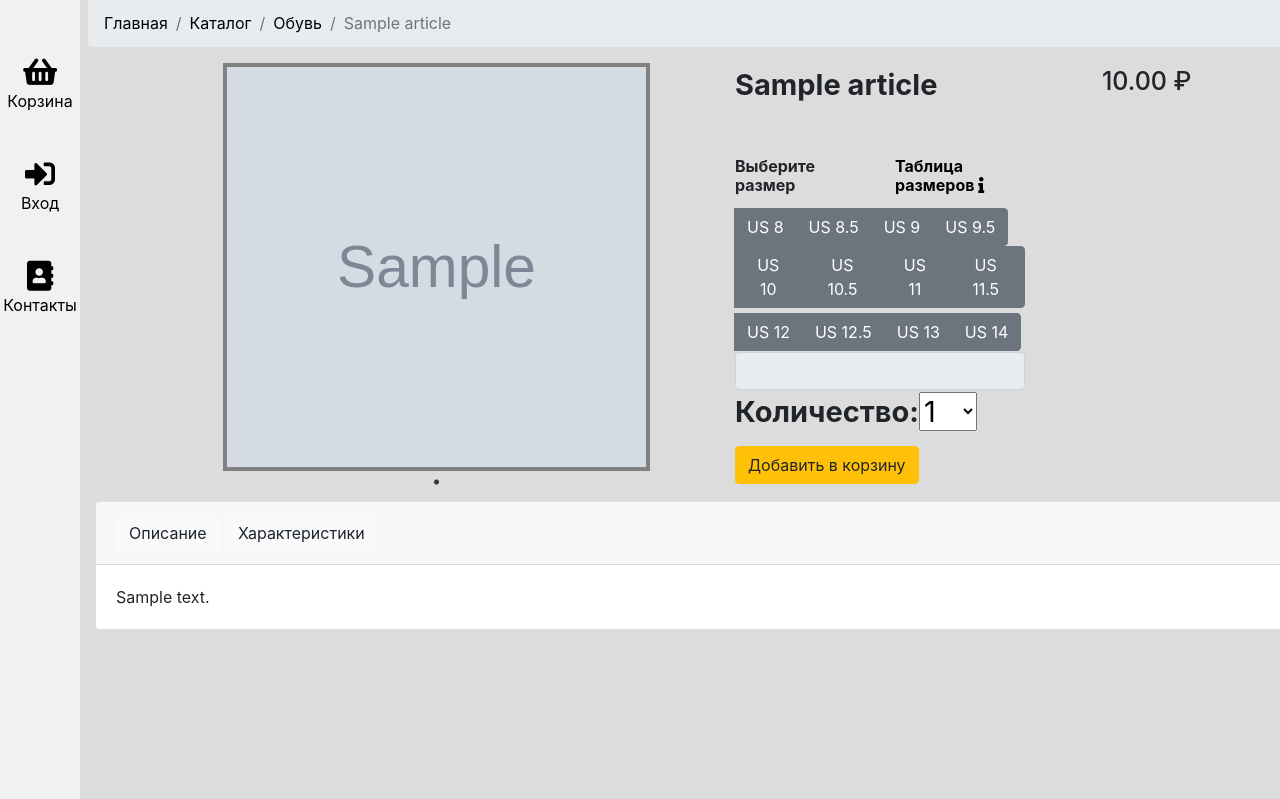
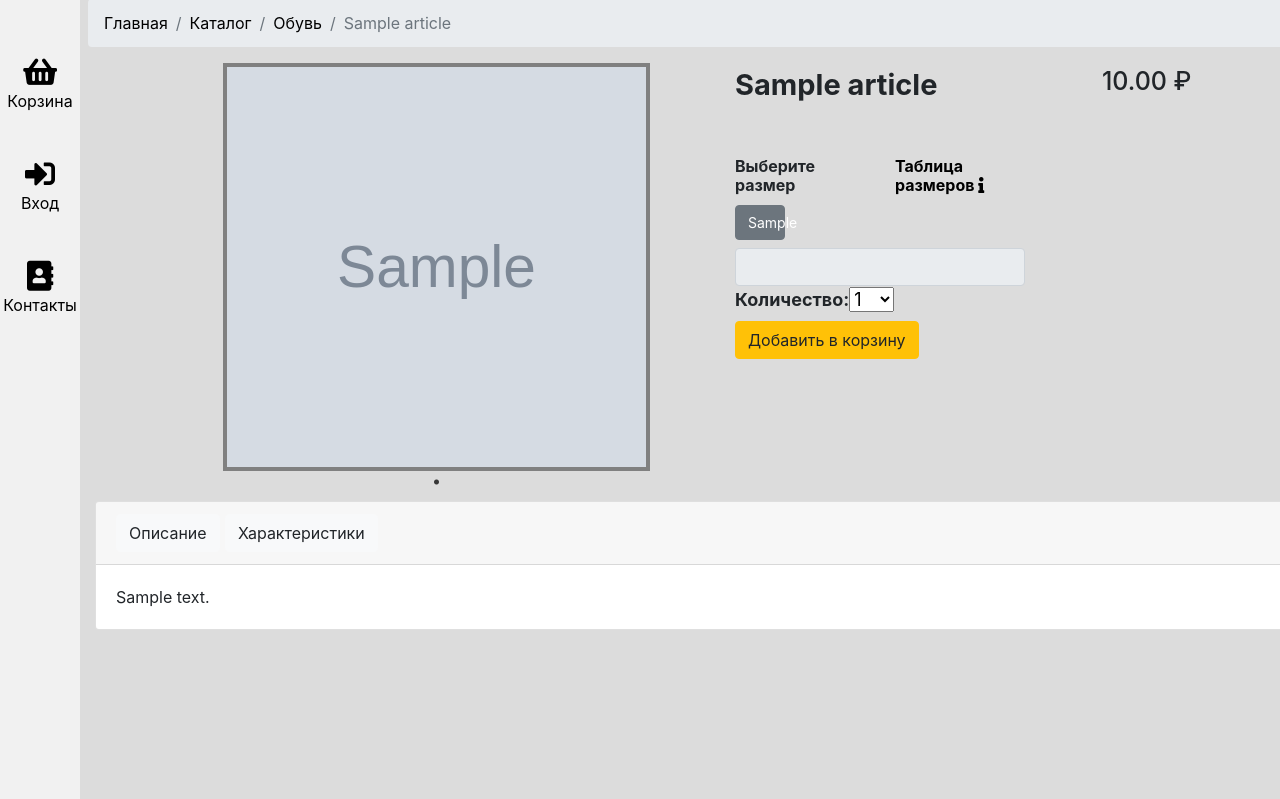
Before and after one commit to georgy1705/Django_Project, a Django app: a page that uses sitepur/main/templates/main/layout.html in a window 1280 px wide; the page is wider, and only the part inside the window is pictured. Shown: the part 82-881 px from the top of that part. Run offline with Django 3.2, Linux system fonts and the light colour scheme; tables that the repository leaves empty hold one stand-in row (values such as "Sample post"); grey boxes marked "Sample" are stand-in pictures; some libraries are stand-ins or nearby versions.

Commit message:
The transition to categories has been made. Fixed output of subcategories to the filter. The output of the size buttons is made.

```diff
--- a/sitepur/cart/templates/cart/detail.html
+++ b/sitepur/cart/templates/cart/detail.html
@@ -12,6 +12,7 @@
                     <th>Обновить кол-во</th>
                     <th>Удалить</th>
                     <th>Кол-во</th>
+                    <th>Размер</th>
                     <th>Цена за шт</th>
                     <th>Общая стоимость</th>
                 </tr>
@@ -38,6 +39,9 @@
                             <td>
                                 {{ item.quantity }}
                             </td>
+                            <td>
+                                123
+                            </td>
                             <td>{{ item.price }}</td>
                             <td>{{ item.total_price }}</td>
                         </tr>
@@ -47,7 +51,7 @@
             </tbody>
             <tr>
                 <td style="font-weight: bold; font-size: 18px;">Всего</td>
-                <td colspan="5"></td>
+                <td colspan="6"></td>
                 <td style="font-weight: bold; font-size: 18px;">{{ cart.get_total_price }}</td>
             </tr>
         </table>
--- a/sitepur/catalog/templates/catalog/details_view.html
+++ b/sitepur/catalog/templates/catalog/details_view.html
@@ -17,9 +17,14 @@
             <div class="row justify-content-right">
                 <div class="col-sm-6 detailtablecol1">
                     <div class="single-item">
-                        {% for el in articleimg %}
-                            <div class="slick_item"><img src="{% if articleimg %}{{ el.img_detail.url }}{% else %}{% static 'main/img/no-img.png' %}{% endif %}" width="100%" height="400px"></div>
-                        {% endfor %}
+                        {% if articleimg %}
+                            {% for el in articleimg %}
+                                <div class="slick_item"><img src="{{ el.img_detail.url }}" width="100%" height="400px"></div>
+                            {% endfor %}
+                        {% else %}
+                            <div class="slick_item"><img src="{% static 'main/img/no-img.png' %}" width="100%" height="400px"></div>
+                        {% endif %}
+
                     </div>
                 </div>
                 <div class="col-sm-3 detailtablecol2">
@@ -34,50 +39,19 @@
                     </div>
                     <div class="row justify-content-center">
                         <div class="col-sm">
-                            <div class="btn-group btn-group-toggle">
-                                <input type="radio" class="btn-check" name="options" value="US 8" onclick="check" id="option1" autocomplete="off">
-                                <label class="btn btn-secondary" for="option1">US 8</label>
-                                <input type="radio" class="btn-check" name="options" value="US 8.5" id="option2" autocomplete="off">
-                                <label class="btn btn-secondary" for="option2">US 8.5</label>
-                                <input type="radio" class="btn-check" name="options" value="US 9" id="option3" autocomplete="off">
-                                <label class="btn btn-secondary" for="option3">US 9</label>
-                                <input type="radio" class="btn-check" name="options" value="US 9.5" id="option4" autocomplete="off">
-                                <label class="btn btn-secondary" for="option4">US 9.5</label>
-                            </div>
-                        </div>
-                    </div>
-                    <div class="row justify-content-center">
-                        <div class="col-sm">
-                            <div class="btn-group btn-group-toggle">
-                                <input type="radio" class="btn-check" name="options" value="US 10" onclick="check" id="option5" autocomplete="off">
-                                <label class="btn btn-secondary" for="option5">US 10</label>
-                                <input type="radio" class="btn-check" name="options" value="US 10.5" id="option6" autocomplete="off">
-                                <label class="btn btn-secondary" for="option6">US 10.5</label>
-                                <input type="radio" class="btn-check" name="options" value="US 11" id="option7" autocomplete="off">
-                                <label class="btn btn-secondary" for="option7">US 11</label>
-                                <input type="radio" class="btn-check" name="options" value="US 11.5" id="option8" autocomplete="off">
-                                <label class="btn btn-secondary" for="option8">US 11.5</label>
-                            </div>
-                        </div>
-                    </div>
-                    <div class="row justify-content-center">
-                        <div class="col-sm">
-                            <div class="btn-group btn-group-toggle">
-                                <input type="radio" class="btn-check" name="options" value="US 12" onclick="check" id="option9" autocomplete="off">
-                                <label class="btn btn-secondary" for="option9">US 12</label>
-                                <input type="radio" class="btn-check" name="options" value="US 12.5" id="option10" autocomplete="off">
-                                <label class="btn btn-secondary" for="option10">US 12.5</label>
-                                <input type="radio" class="btn-check" name="options" value="US 13" id="option11" autocomplete="off">
-                                <label class="btn btn-secondary" for="option11">US 13</label>
-                                <input type="radio" class="btn-check" name="options" value="US 14" id="option12" autocomplete="off">
-                                <label class="btn btn-secondary" for="option12">US 14</label>
-                            </div>
+                            {% for el in size %}
+                                <input type="radio" class="btn-check" name="options" value="{{ el.size }}" onclick="check" id="option{{ forloop.counter }}" autocomplete="off">
+                                <label class="btn btn-secondary sizeButt" for="option{{ forloop.counter }}">{{ el.size }}</label>
+                                {% if forloop.counter|divisibleby:4 %}
+                                   <br>
+                                {% endif %}
+                            {% endfor %}
                         </div>
                     </div>
                     <input class="form-control" id = "size" type="text" readonly>
                     <div class="row">
                         <div class="col">
-                            <form action="{% url 'cart:cart_add' article.id %}" method="post">
+                            <form action="{% url 'cart:cart_add' article.id %}" method="post" class="number">
                                 {{ cart_product_form }}
                                 {% csrf_token %}
                                 <button type="submit" value="В корзину" class="btn btn-warning">Добавить в корзину</button>
--- a/sitepur/catalog/urls.py
+++ b/sitepur/catalog/urls.py
@@ -5,7 +5,8 @@ app_name = 'catalog'
 
 urlpatterns = [
     path('', views.catalog_home, name='catalog_home'),
-    path("filter/", views.FilterCatalogView, name="filter"),
+    path("filter/", views.FilterCatalogView, name="filter1"),
+    path("<slug:category_slug>/filter/", views.FilterCatalogView, name="filter"),
     path("search/", views.Search, name="search"),
     path('<slug:category_slug>/', views.catalog_home, name='catalog_home_by_category'),
     path('<slug:category_slug>/<slug:slug>', views.ShoesDetailView.as_view(), name='shoes-detail')
--- a/sitepur/catalog/views.py
+++ b/sitepur/catalog/views.py
@@ -1,5 +1,5 @@
 from django.shortcuts import render, get_object_or_404
-from .models import Articles, ArticlesImage, Gender, Subcategory, Brand, Category
+from .models import Articles, ArticlesImage, Gender, Subcategory, Brand, Category, Size
 from django.views.generic import DetailView
 from django.db.models import Q
 from cart.forms import CartAddProductForm
@@ -9,12 +9,13 @@ def catalog_home(request, category_slug=None):
     category = None
     categories = Category.objects.all()
     catalog = Articles.objects.filter(available=True)
+    subcategory = Subcategory.objects.all()
     if category_slug:
         category = get_object_or_404(Category, slug=category_slug)
-        catalog = Articles.objects.filter(category=category)
+        catalog = Articles.objects.filter(category=category, available=True)
+        subcategory = Subcategory.objects.filter(articles__category=category).distinct()
     gen = Gender.objects.all()
     brand = Brand.objects.all()
-    subcategory = Subcategory.objects.all()
     return render(request, 'catalog/catalog_home.html', {'catalog': catalog, 'category': category, 'categories': categories,
                                                          'genders': gen, 'subcategory': subcategory,
                                                          'brand': brand})
@@ -29,30 +30,38 @@ class ShoesDetailView(DetailView):
         context = super(ShoesDetailView, self).get_context_data(**kwargs)
         # Add extra context from another model
         context['articleimg'] = ArticlesImage.objects.filter(post=self.object)
+        context['size'] = Size.objects.filter(post=self.object)
         context['cart_product_form'] = CartAddProductForm()
         return context
 
 
-def FilterCatalogView(request):
-    catalog = Articles.objects.all()
+def FilterCatalogView(request, category_slug=None):
+    category = None
+    categories = Category.objects.all()
+    catalog = Articles.objects.filter(available=True)
+    subcategory = Subcategory.objects.all()
+    if category_slug:
+        category = get_object_or_404(Category, slug=category_slug)
+        catalog = Articles.objects.filter(category=category, available=True)
+        subcategory = Subcategory.objects.filter(articles__category=category).distinct()
     if "gender" in request.GET:
-        catalog= catalog.filter(gender__name__in=request.GET.getlist("gender"))
+        catalog= catalog.filter(gender__name__in=request.GET.getlist("gender"), available=True)
     if "subcategory" in request.GET:
-        catalog = catalog.filter(subcategory__name__in=request.GET.getlist("subcategory"))
+        catalog = catalog.filter(subcategory__name__in=request.GET.getlist("subcategory"), available=True)
     if "brand" in request.GET:
-        catalog = catalog.filter(brand__name__in=request.GET.getlist("brand"))
+        catalog = catalog.filter(brand__name__in=request.GET.getlist("brand"), available=True)
 
+    gen = Gender.objects.all()
+    brand = Brand.objects.all()
+    return render(request, 'catalog/catalog_home.html',
+                  {'catalog': catalog, 'category': category, 'categories': categories,
+                   'genders': gen, 'subcategory': subcategory, 'brand': brand})
+
+
+def Search(request):
+    catalog = Articles.objects.filter(title__icontains=request.GET.get("search"), available=True)
     gen = Gender.objects.all()
     brand = Brand.objects.all()
     subcategory = Subcategory.objects.all()
     return render(request, 'catalog/catalog_home.html',
                   {'catalog': catalog, 'genders': gen, 'subcategory': subcategory, 'brand': brand})
-
-
-def Search(request):
-    catalog = Articles.objects.filter(title__icontains=request.GET.get("search"))
-    gen = Gender.objects.all()
-    brand = Brand.objects.all()
-    subcategory = Subcategory.objects.all()
-    return render(request, 'catalog/catalog_home.html',
-                  {'catalog': catalog, 'genders': gen, 'subcategory': subcategory, 'brand': brand})
--- a/sitepur/main/static/main/css/main.css
+++ b/sitepur/main/static/main/css/main.css
@@ -352,9 +352,19 @@ main .features h6 {
     margin-left: 20px;
 }
 
+.number {
+    font-size: 18px;
+}
+
 #btn-filter {
     font-weight: bold;
     letter-spacing: 4px;
+}
+
+.sizeButt {
+    max-width: 50px !important;
+    font-size: 14px !important;
+    justify-content: center !important;
 }
 
 @media screen and (min-width: 1921px) {
--- a/sitepur/main/templates/main/layout.html
+++ b/sitepur/main/templates/main/layout.html
@@ -17,18 +17,24 @@
     <header class="header">
         <div class="container text">
             <div class="nav">
-                <a href="{% url 'home' %}">
+                <a href="{% url 'products:catalog_home' %}">
                     <img src="{% static 'main/img/logo.png' %}" alt="" class="logoimg">
                 </a>
                 <ul class="topmenu">
-                    <li class="menu-item"><a href="{% url 'products:catalog_home' %}" class="submenu-link">Обувь</a>
+                    <li class="menu-item"><a href="/catalog/obuv/" class="submenu-link">Обувь</a>
                         <ul class="submenu">
                             <li><a href="{% url 'home' %}">Беговые кроссовки</a></li>
                             <li><a href="{% url 'home' %}">Повседневный стиль</a></li>
                             <li><a href="{% url 'home' %}">Jordan</a></li>
                         </ul>
                     </li>
-                    <li><a href="{% url 'about' %}">Одежда</a></li>
+                    <li class="menu-item"><a href="/catalog/odezhda/" class="submenu-link">Одежда</a>
+                        <ul class="submenu">
+                            <li><a href="{% url 'home' %}">Толстовки</a></li>
+                            <li><a href="{% url 'home' %}">Футболки</a></li>
+                            <li><a href="{% url 'home' %}">Ветровки</a></li>
+                        </ul>
+                    </li>
                     <li><a href="{% url 'home' %}">Скидки</a></li>
                 </ul>
                 <form class="search" action="{% url 'products:search' %}" method="get">
```
Also changed, not shown: sitepur/catalog/admin.py (+5 -2 lines), sitepur/catalog/models.py (+15 -3 lines), sitepur/catalog/templates/catalog/catalog_home.html (+11 -7 lines).
